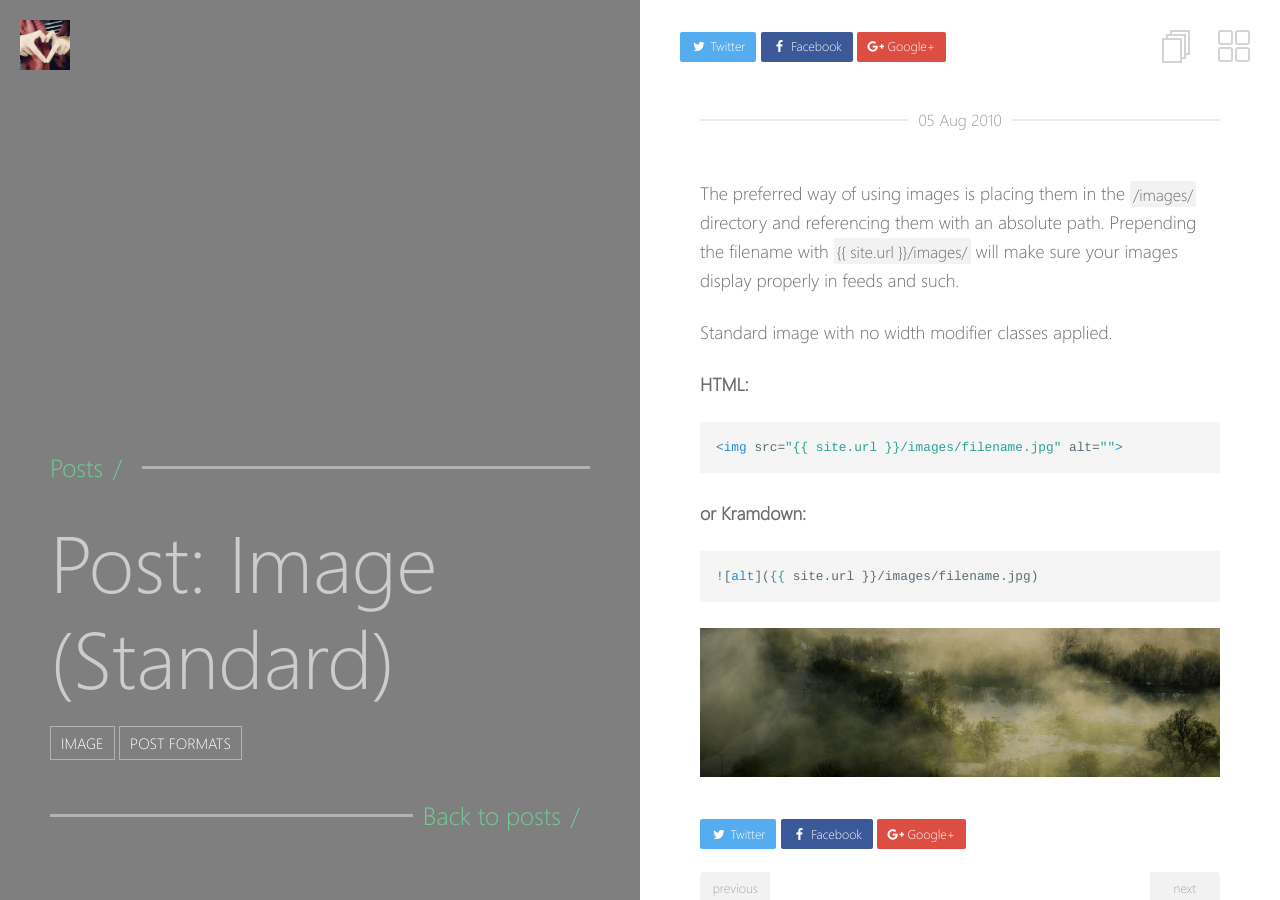
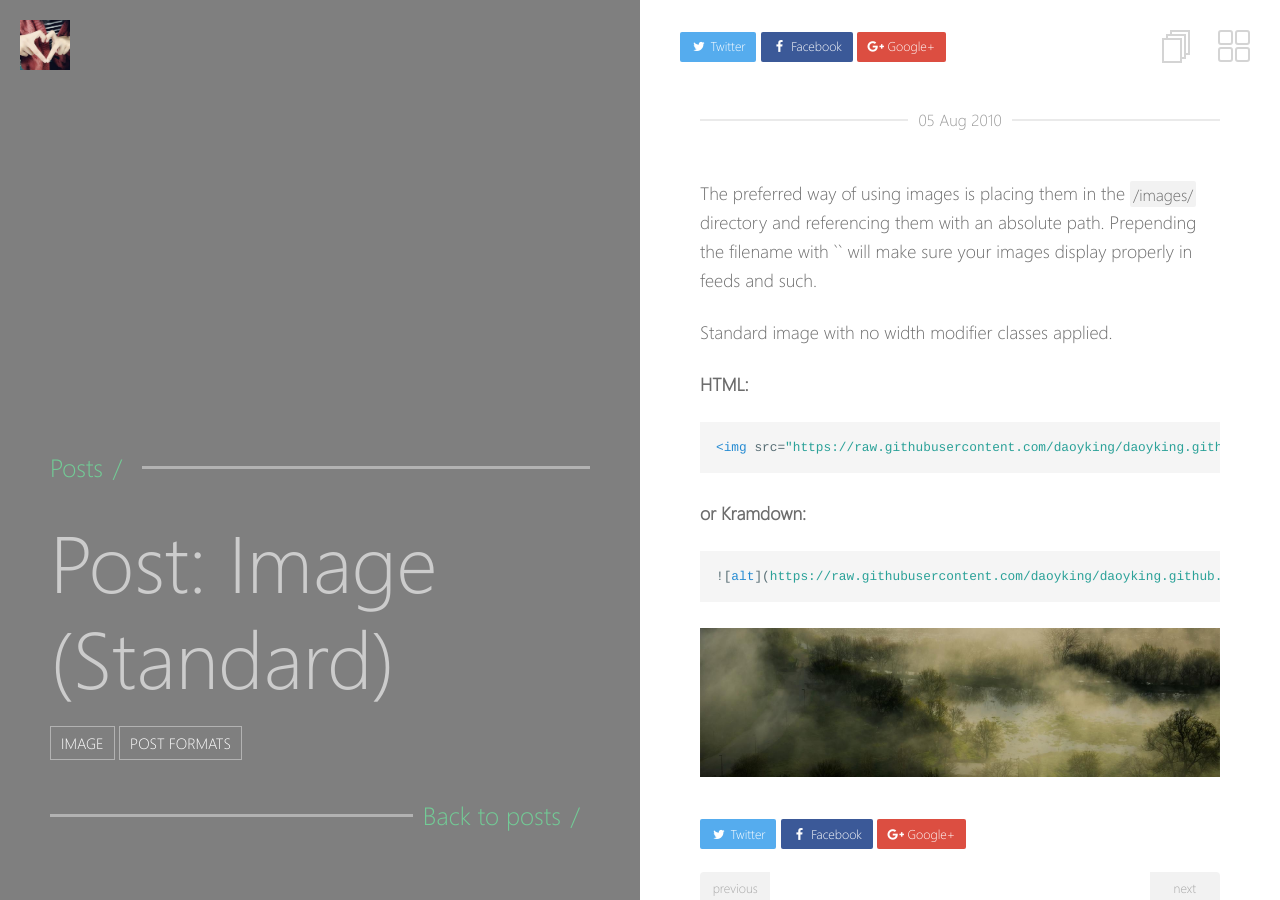
Before and after one commit to daoyking/daoyking.github.io, a Jekyll site: the page built from _posts/2010-08-05-post-image-standard.md, in a window 1280 px wide. Built offline with Jekyll 4.4.1, drawn with Linux system fonts in a browser that asks for light colours.

````diff
--- a/_posts/2010-08-05-post-image-standard.md
+++ b/_posts/2010-08-05-post-image-standard.md
@@ -8,20 +8,20 @@ tags:
   - Post Formats
 ---
 
-The preferred way of using images is placing them in the `/images/` directory and referencing them with an absolute path. Prepending the filename with `{% raw %}{{ site.url }}/images/{% endraw %}` will make sure your images display properly in feeds and such.
+The preferred way of using images is placing them in the `/images/` directory and referencing them with an absolute path. Prepending the filename with `{% raw %}{% endraw %}` will make sure your images display properly in feeds and such.
 
 Standard image with no width modifier classes applied.
 
 **HTML:**
 
 ```html
-{% raw %}<img src="{{ site.url }}/images/filename.jpg" alt="">{% endraw %}
+{% raw %}<img src="https://raw.githubusercontent.com/daoyking/daoyking.github.io/master/images/filename.jpg" alt="">{% endraw %}
 ```
 
 **or Kramdown:**
 
 ```markdown
-{% raw %}![alt]({{ site.url }}/images/filename.jpg){% endraw %}
+{% raw %}![alt](https://raw.githubusercontent.com/daoyking/daoyking.github.io/master/images/filename.jpg){% endraw %}
 ```
 
-![Unsplash image 9]({{ site.url }}/images/unsplash-image-9.jpg)
+![Unsplash image 9](https://raw.githubusercontent.com/daoyking/daoyking.github.io/master/images/unsplash-image-9.jpg)
````
Also changed, not shown: _posts/2010-08-07-post-image-caption.md (+1 -1 lines), _posts/2016-05-29-halve-theme.md (+1 -1 lines).
